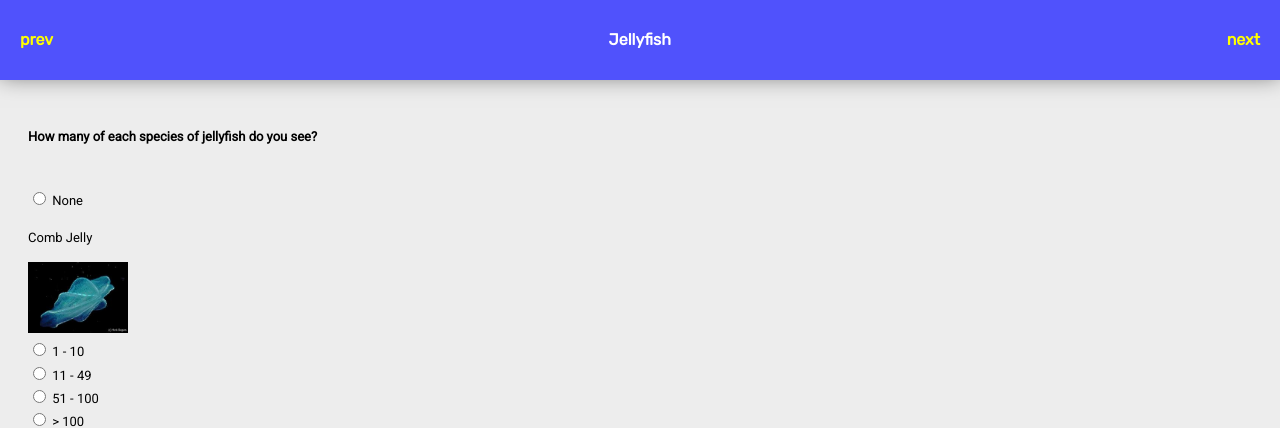
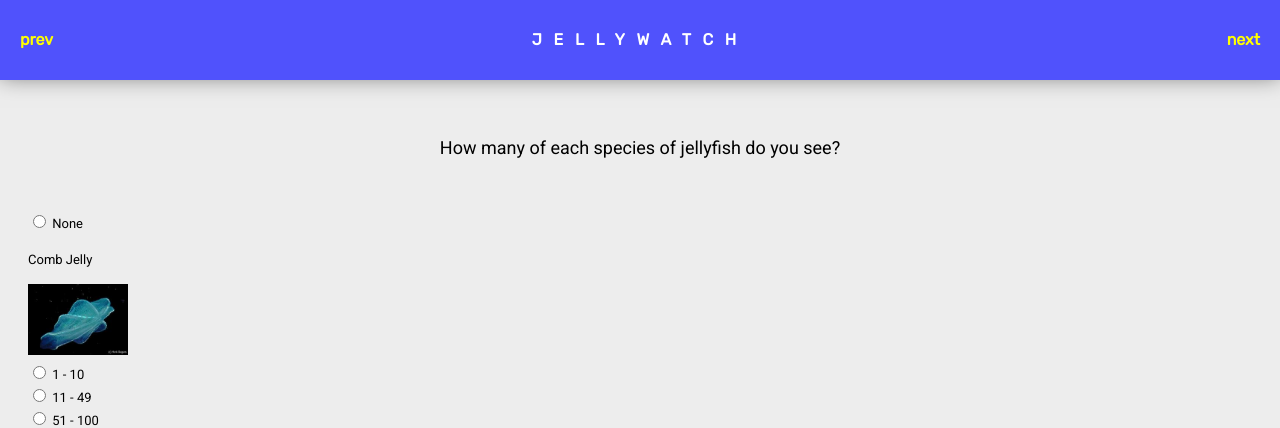
Before and after one commit to BigYuns/JellyWatch, a Python web app: template templates/form_page.html in a window 1280 px wide. Shown: the top 428 px of the page. Run offline with Jinja, Linux system fonts and the light colour scheme; the template is opened without the code that fills it, so the values that code supplies are empty.

Commit message:
some question styling

```diff
--- a/public/stylesheets/form_style.css
+++ b/public/stylesheets/form_style.css
@@ -14,3 +14,9 @@
 .image {
     width: 100px;
     }
+
+.question{
+    font-size: 18px;
+    text-align: center;
+    font-weight: 400;
+}
--- a/templates/form_page.html
+++ b/templates/form_page.html
@@ -25,8 +25,8 @@
         <div id="next">
             <a href="" id="next_text">next</a>
             </div>
-        <div id="page_title">Jellyfish</div>
-        <!-- <div id="logo">JELLYWATCH</div> -->
+<!--         <div id="page_title"></div>  -->
+        <div id="logo">JELLYWATCH</div>
     </div>
 
 
@@ -41,7 +41,6 @@
 
             <h4 class="question">How many of each species of jellyfish do you see?</h4>
 
-                <!-- if none is selected, the rest should be greyed out -->
                 <br><input type="radio" name="none"> None
 
                 <!-- Jellyfish Species -->
@@ -122,7 +121,6 @@
                 <br><input type="radio" name="jelly11"> 11 - 49
                 <br><input type="radio" name="jelly11"> 51 - 100
                 <br><input type="radio" name="jelly11"> > 100
-
     </div>
 
    <!-- #####################################
@@ -132,7 +130,6 @@
     <div class="question_div" id="marine_animals_questions">
 
         <h4 class="question">Do you see any of these species of marine animal nearby?</h4>
-
             <p class="species_name">Horseshoe Crabs</p>
             <img src="../public/img/Comb_Jelly.jpg" class="image">
             <br><input type="radio" name="marine1"> Yes
@@ -212,7 +209,6 @@
     </div>
 
 
-
     <!-- Showing/hiding divs -->
     <script type='text/javascript'>
 
```
